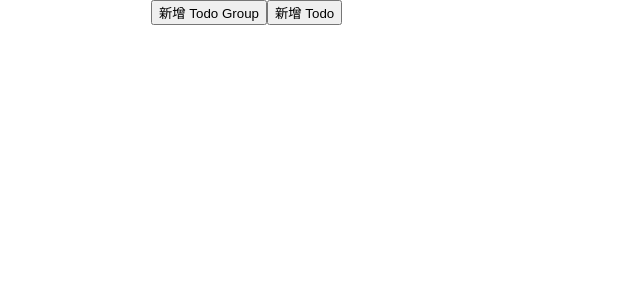
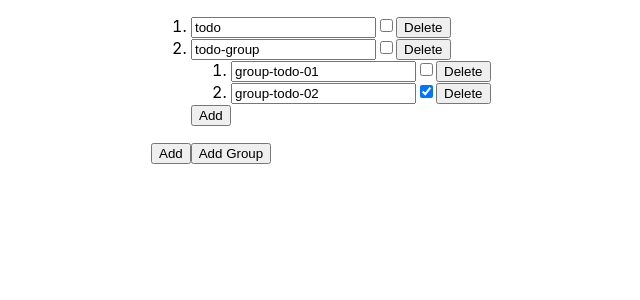
Before and after one commit to futianshen/react-hook-form, a React (Vite) app: page / in a window 1280 px wide. Shown: the top 300 px of the page, without its empty margins (89-729 px from the left). Built offline with nearby package versions, Linux system fonts and the light colour scheme.

Commit message:
feat: compolete TodoListForm with TodoList & SubTodoList

```diff
--- a/src/App.tsx
+++ b/src/App.tsx
@@ -7,6 +7,7 @@ import PracticeUnControlled from "./PracticeUnControlled"
 import PracticeControlled from "./PracticeControlled"
 import TodoList from "./TodoList"
 import TodoListV2 from "./TodoListV2"
+import TodoListForm from "./TodoListForm"
 
 function App() {
   return (
@@ -30,7 +31,8 @@ function App() {
       <h2>PracticeControlled</h2>
       <PracticeControlled /> */}
       {/* <TodoList /> */}
-      <TodoListV2 />
+      {/* <TodoListV2 /> */}
+      <TodoListForm />
     </div>
   )
 }
--- /dev/null
+++ b/src/TodoListForm.tsx
@@ -0,0 +1,153 @@
+import React from "react"
+import {
+  Control,
+  useFieldArray,
+  useForm,
+  UseFormRegister,
+} from "react-hook-form"
+
+type Todo = {
+  value: string
+  isDone: boolean
+  list: Pick<Todo, "value" | "isDone">[]
+}
+
+type TodoListProps = { list: Todo[] }
+
+function TodoListForm() {
+  const { register, handleSubmit, control } = useForm<TodoListProps>({
+    defaultValues: {
+      list: [
+        {
+          value: "todo",
+          isDone: false,
+        },
+        {
+          value: "todo-group",
+          isDone: false,
+          list: [
+            {
+              value: "group-todo-01",
+              isDone: false,
+            },
+            {
+              value: "group-todo-02",
+              isDone: true,
+            },
+          ],
+        },
+      ],
+    },
+  })
+
+  return <TodoList register={register} control={control} />
+}
+
+function TodoList(props: {
+  register: UseFormRegister<TodoListProps>
+  control: Control<TodoListProps>
+  parentId?: number
+}) {
+  const { register, control, parentId } = props
+  const { fields, append, remove } = useFieldArray({
+    control,
+    name: `list`,
+  })
+
+  return (
+    <>
+      <ol>
+        {fields.map((field, index) => {
+          console.log(parentId, index, field, typeof field.list)
+          return (
+            <li key={field.id}>
+              <input
+                {...register(
+                  parentId
+                    ? `list.${parentId}.list.${index}.value`
+                    : `list.${index}.value`
+                )}
+                type="text"
+              />
+              <input
+                type="checkbox"
+                {...register(
+                  parentId
+                    ? `list.${parentId}.list.${index}.isDone`
+                    : `list.${index}.isDone`
+                )}
+              />
+              <button onClick={() => remove(index)}>Delete</button>
+
+              {parentId === undefined && typeof field.list === "object" && (
+                <SubTodoList
+                  register={register}
+                  control={control}
+                  parentId={index}
+                />
+              )}
+            </li>
+          )
+        })}
+      </ol>
+
+      <button onClick={() => append({ value: "todo", isDone: true })}>
+        Add
+      </button>
+      {parentId === undefined && (
+        <button
+          onClick={() =>
+            append({
+              value: "todoGroup",
+              isDone: false,
+              list: [{ value: "todo", isDone: false }],
+            })
+          }
+        >
+          Add Group
+        </button>
+      )}
+    </>
+  )
+}
+
+function SubTodoList(props: {
+  register: UseFormRegister<TodoListProps>
+  control: Control<TodoListProps>
+  parentId: number
+}) {
+  const { register, control, parentId } = props
+  const { fields, append, remove } = useFieldArray({
+    control,
+    name: `list.${parentId}.list`,
+  })
+
+  return (
+    <>
+      <ol>
+        {fields.map((field, index) => {
+          console.log(parentId, index, field)
+          return (
+            <li key={field.id}>
+              <input
+                {...register(`list.${parentId}.list.${index}.value`)}
+                type="text"
+              />
+              <input
+                type="checkbox"
+                {...register(`list.${parentId}.list.${index}.isDone`)}
+              />
+              <button onClick={() => remove(index)}>Delete</button>
+            </li>
+          )
+        })}
+      </ol>
+
+      <button onClick={() => append({ value: "todo", isDone: true })}>
+        Add
+      </button>
+    </>
+  )
+}
+
+export default TodoListForm
--- a/src/TodoListV2.tsx
+++ b/src/TodoListV2.tsx
@@ -248,6 +248,5 @@ function Todo(
 export default TodoListV2
 // 比較 TodoListV2 和 TodoList 的思路有什麼不同？
 // 我想思路不同的原因可能在於，我的邏輯會被別人帶跑
-
 // 有沒有辦法做 3 層甚至 4 層 5 層的 Todo Lists
 // 這個作法還能不能再簡化
```
